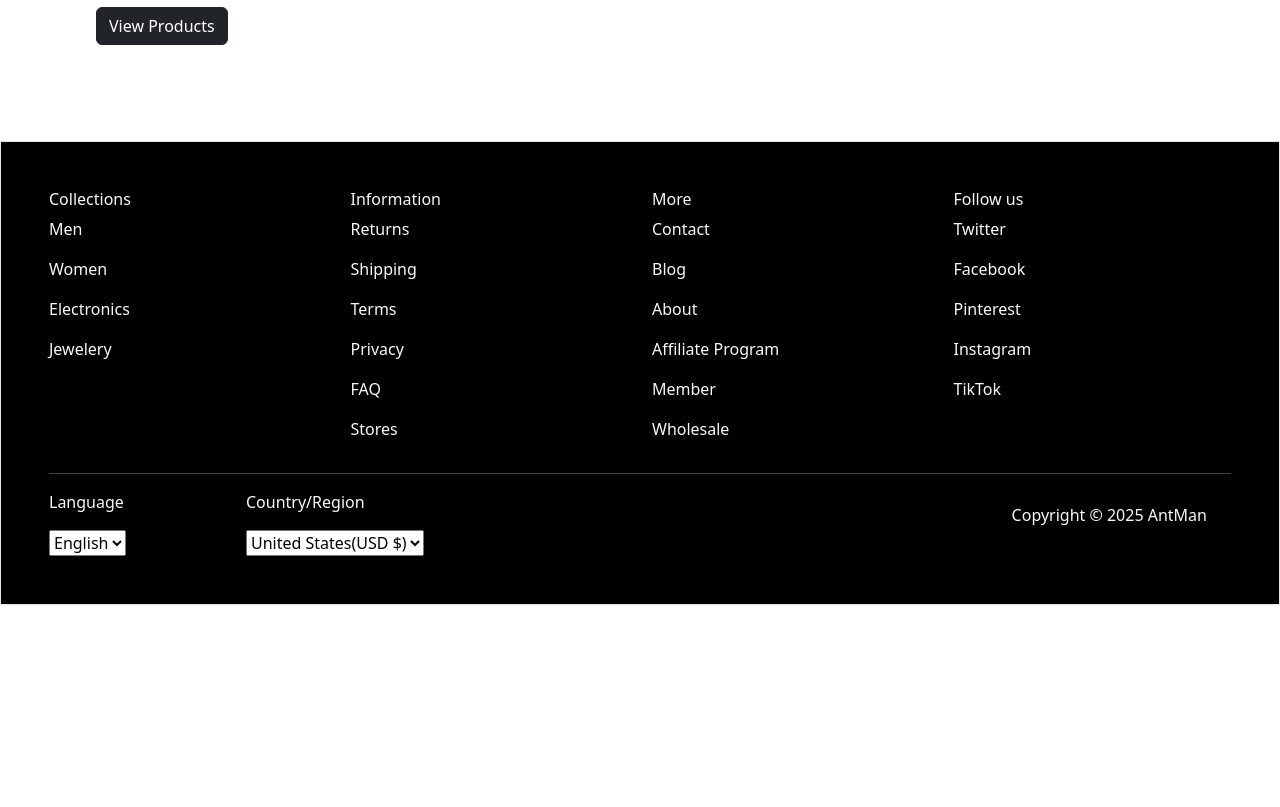
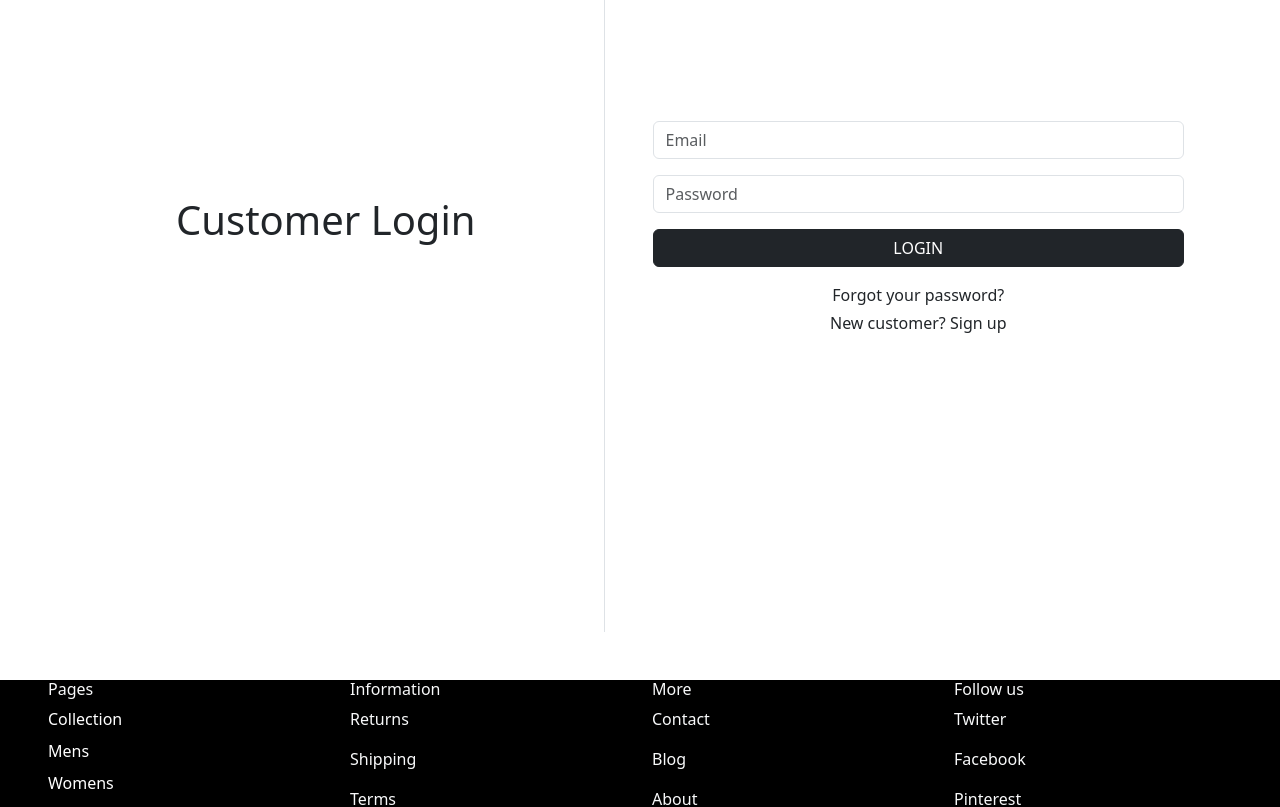
Before and after one commit to TizzleMeDis/FakeStoreAPI, a React (Vite) app: page /login in a window 1280 px wide. Shown: the part 340-1147 px from the top of the page. Before the commit the page ends 945 px from the top, so only its background shows below. Built offline with nearby package versions, Linux system fonts and the light colour scheme.

Commit message:
Added a Sign In page with no functionallity and added more pages. Need to add a edit, delete, add item page

```diff
--- a/src/App.jsx
+++ b/src/App.jsx
@@ -12,6 +12,7 @@ function App() {
       <Routes>
         <Route path='/' element={<HomePage />} />
         <Route path='/products/collection' element={<ProductListPage />} />
+        <Route path='/login' element={<SignIn />} />
         <Route path='/products/mens' element={<MensClothingPage />} />
         <Route path='/products/womens' element={<WomensClothingPage />} />
         <Route path='/products/electronics' element={<ElectronicsPage />} />
--- a/src/components/Footer.jsx
+++ b/src/components/Footer.jsx
@@ -1,16 +1,17 @@
 import React from 'react'
 import { Container, Row,Col } from 'react-bootstrap'
-
+import { Link } from 'react-router-dom'
+import Styles from '../styles/headerStyles/Links.module.css'
 export default function Footer() {
+    const links = ['Collection', 'Mens', 'Womens', 'Electronics', 'Jewelery']
   return (
-    <Container fluid className='bg-black text-light pt-5 p-5 border border-grey'>
+    <Container fluid className='bg-black text-light pt-5 p-5'>
         <Row className=''>
             <Col>
-                <h6 className=''>Collections</h6>
-                <p>Men</p>
-                <p>Women</p>
-                <p>Electronics</p>
-                <p>Jewelery</p>
+                <h6>Pages</h6>
+                {links.map((link, key) => (
+                    <Link key={key} to={`products/${link.toLowerCase()}`} className={Styles.footerLink}>{link}</Link>
+                ))}
             </Col>
             <Col>
                 <h6 className=''>Information</h6>
--- a/src/components/navbar/HamburgerMenu.jsx
+++ b/src/components/navbar/HamburgerMenu.jsx
@@ -8,7 +8,7 @@ export default function HamburgerMenu() {
   const [show, setShow] = useState(false);
   const handleClose = () => setShow(false);
   const handleShow = () => setShow(true);
-  const routeNames = ["Home", "Collection", "Mens", "Womens", "Electronics", "Jewelery"];
+  const routeNames = ["Home", "Collection", "Mens", "Womens", "Electronics", "Jewelery", "Add-Item", "Edit-Item", "Delete-Item"];
 
   return (
     <span className="mx-2">
--- a/src/components/navbar/NavbarLayerOne.jsx
+++ b/src/components/navbar/NavbarLayerOne.jsx
@@ -29,9 +29,11 @@ export default function NavbarLayerOne() {
           </Col>
 
           <Col span={1} className="text-end">
-            <Button className="bg-black text-white border-black">
-              <i className="bi bi-person fs-4 mx-2"></i>
-            </Button>
+            <Link to={'/login'}>
+              <Button className="bg-black text-white border-black">
+                <i className="bi bi-person fs-4 mx-2"></i>
+              </Button>
+            </Link>
             <ShoppingBag />
           </Col>
         </Row>
--- a/src/components/products/ProductSection.jsx
+++ b/src/components/products/ProductSection.jsx
@@ -1,12 +1,14 @@
 import React from "react";
 import { Card, Col, Container, Row } from "react-bootstrap";
 import Styles from "../../styles/LandingPage.module.css";
+import { Link } from "react-router-dom";
 export default function ProductSection({ products }) {
   return (
     <Container fluid className="bg-dark">
       <Row className="p-4">
         {products.map((item, key) => (
-          <Col key={key} sm={3} className="py-2">
+          <Col key={key} sm={12} md={6} lg={6} xl={3} className="py-2">
+          <Link to={`/product-details/${item.id}`}>
           <div className={Styles.cardWrapper}> {/* wraps the animations for card and overlay */}
             <Card className={`${Styles.selectionCards} h-100 shadow bg-light`}>
               <Card.Img
@@ -21,9 +23,10 @@ export default function ProductSection({ products }) {
 
             <div className={`${Styles.overlay} d-flex flex-column justify-content-center align-items-center text-white`}>
                 <h6 className={Styles.overlayText}>{item.title}</h6>
-                <h6 className={Styles.overlayText}>{item.price}</h6>
+                <h6 className={Styles.overlayText}>${item.price.toFixed(2)}</h6>
             </div> {/* overlay for shadowing effect */}
           </div>
+        </Link>
         </Col>
         ))}
       </Row>
--- a/src/pages/ProductDetailsPage.jsx
+++ b/src/pages/ProductDetailsPage.jsx
@@ -1,7 +1,65 @@
-import React from 'react'
+import React, { useEffect, useState } from "react";
+import { useParams } from "react-router-dom";
+import { Button, Container } from "react-bootstrap";
+import axios from "axios";
 
 export default function ProductDetailsPage() {
+
+  const { productId } = useParams();
+  const [product, setProduct] = useState(null);
+  const [loading, setLoading] = useState(true);
+  const [error, setError] = useState(null);
+
+  useEffect(() => {
+    const getData = async () => {
+      try {
+        const response = await axios.get(
+          `https://fakestoreapi.com/products/${productId}`
+        );
+        console.log(response.data);
+        setProduct(response.data);
+      } catch (error) {
+        setError("Products failed to load :(");
+      } finally {
+        setLoading(false);
+      }
+    };
+    getData();
+  }, []);
+
+  if (loading)
+    return (
+      <div className="d-flex justify-content-center align-items-center vh-100">
+        <h1>Loading products...</h1>
+      </div>
+    );
+
+  if (error)
+    return (
+      <div className="d-flex justify-content-center align-items-center vh-100">
+        <h1>{error}</h1>
+      </div>
+    );
+
   return (
-    <div>ProductDetailsPage</div>
-  )
+    <div className="d-flex h-75">
+      <div className="w-50">
+        <img
+          src={`${product.image}`}
+          className="p-5"
+          style={{objectFit: 'contain', width: '50vw'}}/>
+      </div>
+      <div className="d-flex flex-column p-4 align-items-left justify-content-center">
+        <h2>{product.title}</h2>
+        <h6>{product.description}</h6>
+        <h5>${product.price.toFixed(2)}</h5>
+        <div className="ms-5">
+        <Button className="px-3 m-3 border border-secondary text-secondary bg-transparent">
+  Add to cart
+</Button>
+          <Button className="px-3 m-3 border border-black text-white bg-black">Buy Now</Button>
+        </div>
+      </div>
+    </div>
+  );
 }
--- a/src/pages/ProductListPage.jsx
+++ b/src/pages/ProductListPage.jsx
@@ -1,7 +1,8 @@
 import React, { useState, useEffect } from "react";
 import axios from "axios";
 import { Row, Col, Container } from "react-bootstrap";
-
+import { ProductSection, LandingPage } from "../components/products";
+import LandingPicture from "../assets/ProductLandingPagePicture.jpg";
 export default function ProductListPage() {
 
   const [products, setProducts] = useState([]);
@@ -59,16 +60,9 @@ export default function ProductListPage() {
   }, [products]);
 
   return (
-    <Container>
-      <Row>
-        {products.map((product, id) => (
-          <Col key={id}>
-            <img src={product.image} alt={product.title} />
-            <div>{product.title}</div>
-
-          </Col>
-        ))}
-      </Row>
-    </Container>
+    <>
+      <LandingPage image={LandingPicture} caption={"Browse Our Collection"} />
+      <ProductSection products={products} />
+    </>
   );
 }
--- a/src/pages/SignIn.jsx
+++ b/src/pages/SignIn.jsx
@@ -1,7 +1,25 @@
 import React from 'react'
-
+import { Container, Row, Col, Button, FormLabel } from 'react-bootstrap'
 export default function SignIn() {
   return (
-    <div>SignIn</div>
+    <Container fluid className='vh-100 d-flex justify-content-center align-items-center bg-light'>
+      <Row className='p-5 bg-white vw-100'>
+        <Col className='m-auto'>
+          <h1 className='mb-4 text-center'>Customer Login</h1>
+        </Col>
+        <Col className='border-start vh-100 p-5 d-flex flex-column justify-content-center'>
+          <input type='email' placeholder='Email' className='form-control mb-3' />
+          <input type='password' placeholder='Password' className='form-control mb-3' />
+          <Button className='w-100 mb-3' variant='dark'>LOGIN</Button>
+          <FormLabel className='text-center mb-1 text-dark' style={{ cursor: 'pointer' }}>
+            Forgot your password?
+          </FormLabel>
+          <FormLabel className='text-center text-dark' style={{ cursor: 'pointer' }}>
+            New customer? Sign up
+          </FormLabel>
+
+        </Col>
+      </Row>
+    </Container>
   )
 }
--- a/src/styles/LandingPage.module.css
+++ b/src/styles/LandingPage.module.css
@@ -18,7 +18,12 @@
 .selectionCards {
   height: 500px;
   object-fit: contain;
+  transform: scale(1);
   transition: all 0.3s ease;
+}
+
+.selectionCards:hover {
+  transform: scale(1.05);
 }
 
 .cardWrapper {
--- a/src/styles/headerStyles/Links.module.css
+++ b/src/styles/headerStyles/Links.module.css
@@ -45,3 +45,31 @@
 .link:hover::after {
     width: 100%;
 }
+
+/* Footer Links */
+.footerLink {
+    display: block;
+    position: relative;
+    text-decoration: none;
+    color: rgba(255, 255, 255, 1);
+    margin-top: 0.5rem;
+    margin-bottom: 0.5rem;
+}
+
+.footerLink::after {
+    content: "";
+    position: absolute;
+    bottom: -4px;
+    left: 0;
+    height: 2px;
+    background-color: white;
+    width: 25%;
+
+    transform: scaleX(0);
+    transition: transform 0.3s ease;
+    pointer-events: none;
+}
+
+.footerLink:hover::after {
+    transform: scaleX(1);
+}
```
Also changed, not shown: src/assets/ProductLandingPagePicture.jpg (added).
